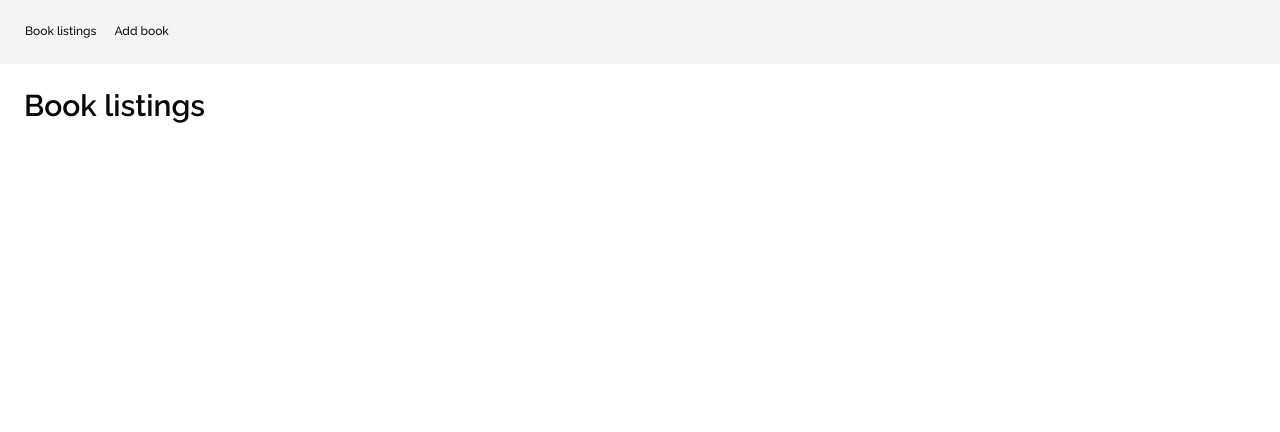
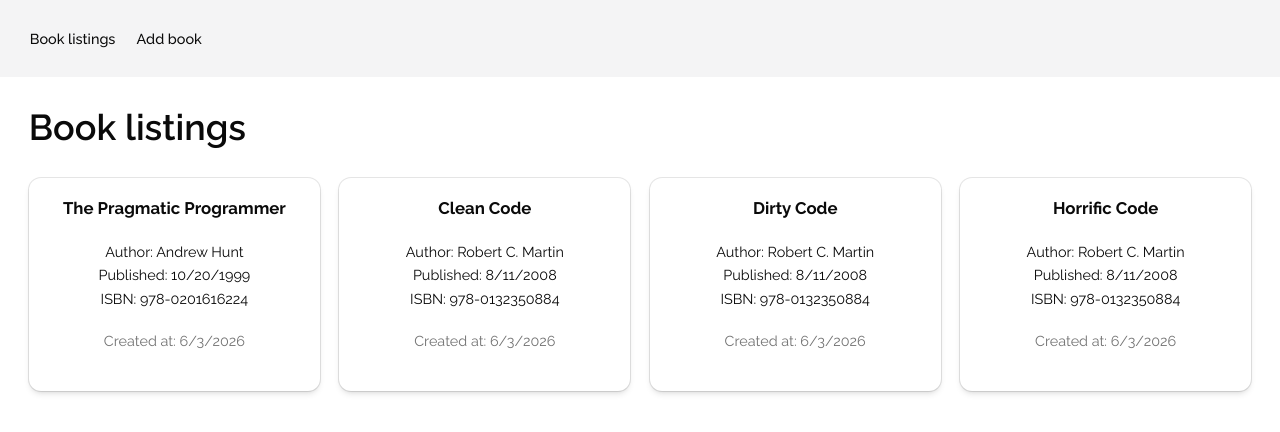
Before and after one commit to Joelljunggren/Book-management-system, a Next.js app: page / in a window 1280 px wide. Shown: the top 432 px of the page. Built offline with nearby package versions, Linux system fonts and the light colour scheme.

Commit message:
Added prisma functionality and added way to render books from the server

```diff
--- a/app/globals.css
+++ b/app/globals.css
@@ -125,5 +125,6 @@
   }
   html {
     @apply font-sans;
+    font-size: 1.2rem;
   }
 }
--- a/app/page.tsx
+++ b/app/page.tsx
@@ -1,8 +1,60 @@
-export default function Page() {
+import { BookCard } from "@/components/book-card"
+import { Book } from "@/lib/generated/prisma/client"
+import prisma from "@/lib/prisma"
+
+const mockBooks: Book[] = [
+  {
+    id: "1",
+    title: "The Pragmatic Programmer",
+    author: "Andrew Hunt",
+    isbn: "978-0201616224",
+    published: new Date("1999-10-20"),
+    createdAt: new Date(),
+    updatedAt: new Date(),
+  },
+  {
+    id: "2",
+    title: "Clean Code",
+    author: "Robert C. Martin",
+    isbn: "978-0132350884",
+    published: new Date("2008-08-11"),
+    createdAt: new Date(),
+    updatedAt: new Date(),
+  },
+  {
+    id: "3",
+    title: "Dirty Code",
+    author: "Robert C. Martin",
+    isbn: "978-0132350884",
+    published: new Date("2008-08-11"),
+    createdAt: new Date(),
+    updatedAt: new Date(),
+  },
+  {
+    id: "4",
+    title: "Horrific Code",
+    author: "Robert C. Martin",
+    isbn: "978-0132350884",
+    published: new Date("2008-08-11"),
+    createdAt: new Date(),
+    updatedAt: new Date(),
+  },
+]
+
+export default async function Page() {
+  // const books = await prisma.book.findMany()
+  const books = mockBooks
+
   return (
     <div className="flex min-h-svh p-6">
-      <div className="grid grid-cols-1 gap-4 md:grid-cols-2 xl:grid-cols-3">
-        <h1 className="text-3xl font-semibold">Book listings</h1>
+      <div className="w-full max-w-7xl">
+        <h1 className="mb-6 text-3xl font-semibold">Book listings</h1>
+
+        <div className="grid grid-cols-1 gap-4 text-center sm:grid-cols-2 md:grid-cols-3 xl:grid-cols-4">
+          {books.map((book) => (
+            <BookCard key={book.id} book={book} />
+          ))}
+        </div>
       </div>
     </div>
   )
--- /dev/null
+++ b/components/book-card.tsx
@@ -0,0 +1,36 @@
+import type { Book } from "@/lib/generated/prisma/client"
+import {
+  Card,
+  CardContent,
+  CardDescription,
+  CardFooter,
+  CardHeader,
+  CardTitle,
+} from "./ui/card"
+
+type Props = {
+  book: Book
+}
+
+function BookCard({ book }: Props) {
+  return (
+    <Card className="shadow-md hover:scale-105 hover:shadow-2xl">
+      <CardHeader>
+        <CardTitle>
+          <h2 className="font-bold">{book.title}</h2>
+        </CardTitle>
+      </CardHeader>
+      <CardContent>
+        <p>Author: {book.author}</p>
+        <p>Published: {book.published.toLocaleDateString()}</p>
+        <p>ISBN: {book.isbn}</p>
+      </CardContent>
+      <CardDescription>
+        Created at: {book.createdAt.toLocaleDateString()}
+      </CardDescription>
+      <CardFooter></CardFooter>
+    </Card>
+  )
+}
+
+export { BookCard }
--- /dev/null
+++ b/lib/prisma.ts
@@ -0,0 +1,19 @@
+import { PrismaClient } from "../lib/generated/prisma/client"
+import { PrismaPg } from "@prisma/adapter-pg"
+
+const globalForPrisma = global as unknown as {
+  prisma: PrismaClient
+}
+
+const adapter = new PrismaPg({
+  connectionString: process.env.DATABASE_URL,
+})
+
+const prisma =
+  globalForPrisma.prisma ||
+  new PrismaClient({
+    adapter,
+  })
+
+if (process.env.NODE_ENV !== "production") globalForPrisma.prisma = prisma
+export default prisma
```
